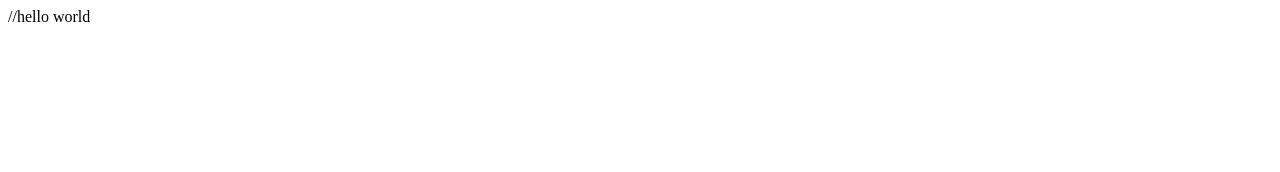
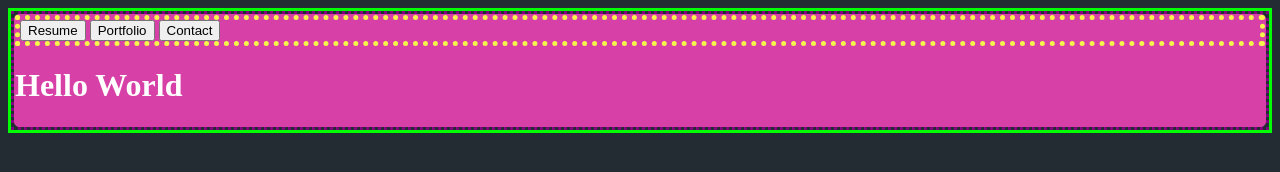
Before and after one commit to clsadavis/clsadavis.github.io, a plain HTML site: page index.html in a window 1280 px wide. Drawn offline with Linux system fonts and the light colour scheme.

Commit message:
Stylesheet creation

```diff
--- a/index.html
+++ b/index.html
@@ -1 +1,26 @@
-//hello world
+<!DOCTYPE html>
+<html lang="en">
+<head>
+    <meta charset="UTF-8">
+    <meta name="viewport" content="width=device-width, initial-scale=1.0">
+    <title>Carissa Davis</title>
+    <link rel="stylesheet" href="styles.css">
+</head>
+<body>
+    <div class="container">
+        <div class="wrapper">
+            <div class="banner">
+                <div class="nav">
+                    <button>Resume</button>
+                    <button>Portfolio</button>
+                    <button>Contact</button>
+                </div>
+                <div>
+                  <h1>Hello World</h1>
+                </div>
+            </div>
+        </div>
+    </div>
+
+</body>
+</html>
--- /dev/null
+++ b/styles.css
@@ -0,0 +1,36 @@
+:root{
+    --cerise: #D741A7;
+    --icterine: #F5F749;
+    --gunmetal: #232c33;
+    --powderblue: #A0C1D1;
+    --persianpink: #EB7BC0;
+}
+
+html{
+    /* height: 100%; */
+    width: 100%;
+}
+
+body{
+    background-color: var(--gunmetal);
+    color: white;
+
+    border: solid lime;
+    /* width: 100%; */
+}
+
+.container{
+    height: 100%;
+    border: dotted purple;
+}
+
+.nav{
+    border: dotted 5px var(--icterine);
+}
+
+.banner{
+    border: solid 1px var(--cerise);
+    border-radius: 5px;
+    background-color: var(--cerise);
+    height: 30%;
+}
```
